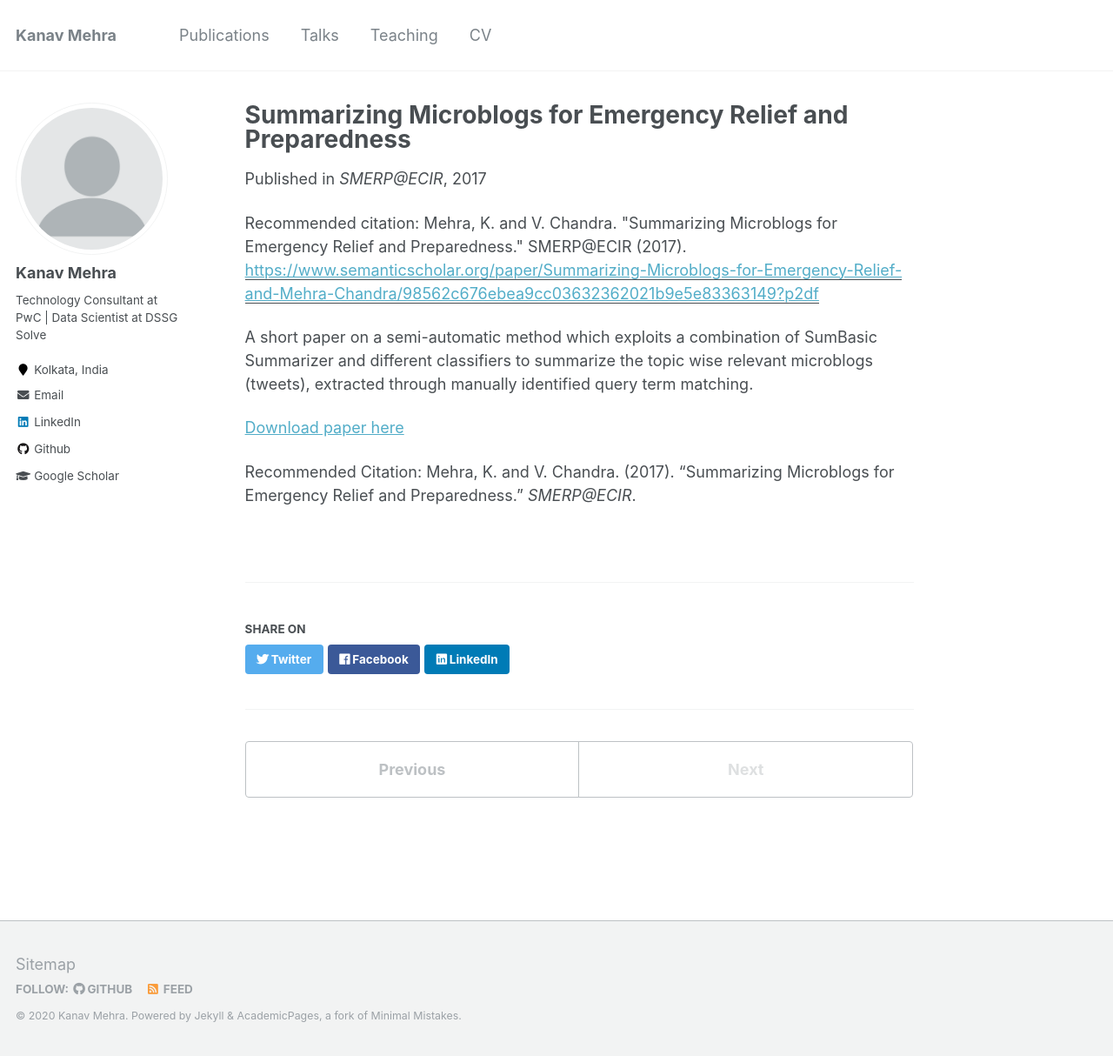
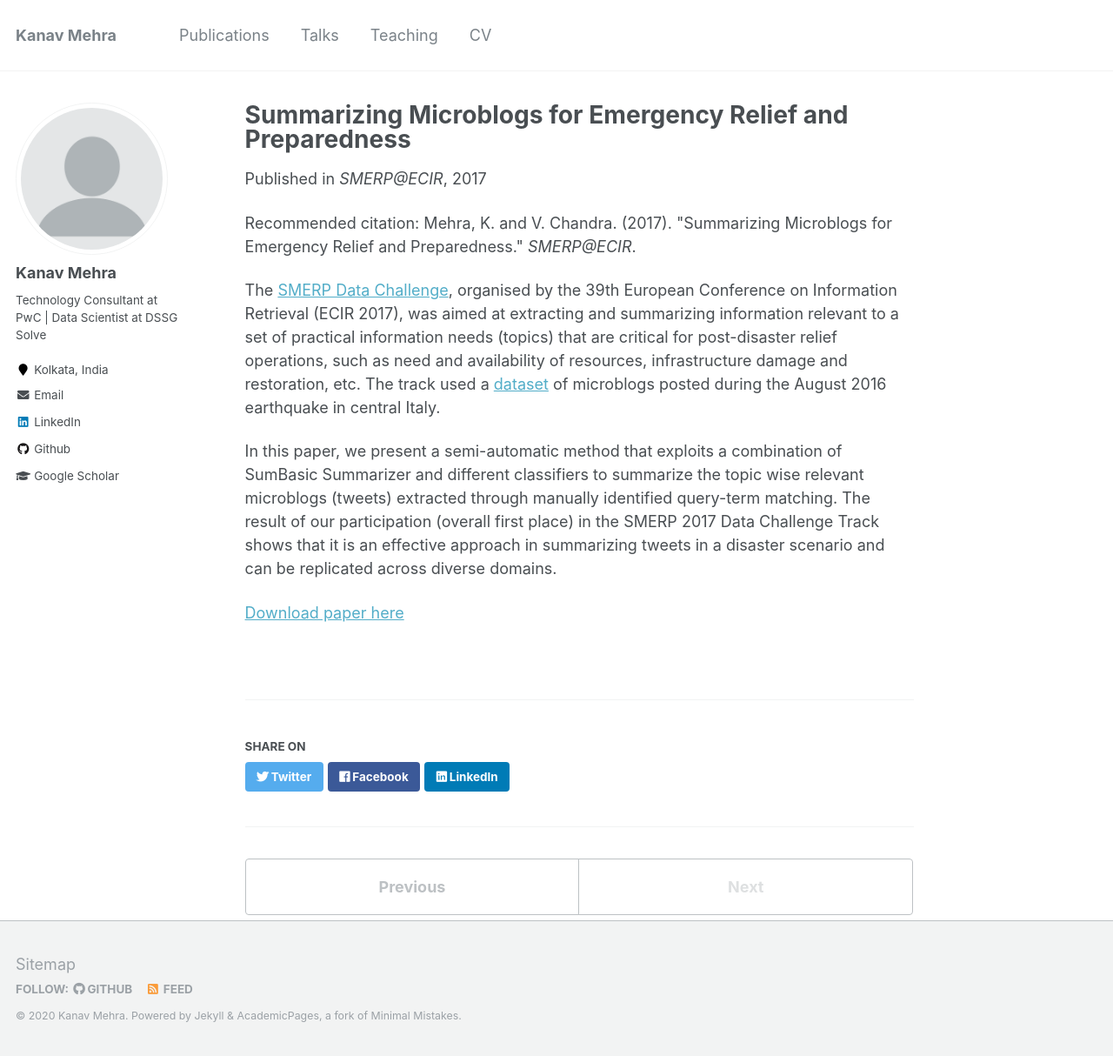
Before and after one commit to kanav-mehra/kanav-mehra.github.io, a Jekyll site: the page built from _publications/SMERP-2017.md, in a window 1280 px wide and 1214 px high. Shown: the whole window at 87% size. Built offline with Jekyll 4.4.1, drawn with Linux system fonts in a browser that asks for light colours.

Commit message:
Added SMERP paper

```diff
--- a/_publications/SMERP-2017.md
+++ b/_publications/SMERP-2017.md
@@ -5,11 +5,10 @@ permalink: /publication/SMERP-2017
 excerpt: 'A short paper on a semi-automatic method which exploits a combination of SumBasic Summarizer and different classifiers to summarize the topic wise relevant microblogs (tweets), extracted through manually identified query term matching.'
 date: 2017-04-01
 venue: 'SMERP@ECIR'
-paperurl: 'https://www.semanticscholar.org/paper/Summarizing-Microblogs-for-Emergency-Relief-and-Mehra-Chandra/98562c676ebea9cc03632362021b9e5e83363149?p2df'
-citation: 'Mehra, K. and V. Chandra. "Summarizing Microblogs for Emergency Relief and Preparedness." SMERP@ECIR (2017).'
+citation: 'Mehra, K. and V. Chandra. (2017). "Summarizing Microblogs for Emergency Relief and Preparedness." <i>SMERP@ECIR</i>.'
 ---
-A short paper on a semi-automatic method which exploits a combination of SumBasic Summarizer and different classifiers to summarize the topic wise relevant microblogs (tweets), extracted through manually identified query term matching.
+The [SMERP Data Challenge](https://www.computing.dcu.ie/~dganguly/smerp2017/), organised by the 39th European Conference on Information Retrieval (ECIR 2017), was aimed at extracting and summarizing information relevant to a set of practical information needs (topics) that are critical for post-disaster relief operations, such as need and availability of resources, infrastructure damage and restoration, etc. The track used a [dataset](https://zenodo.org/record/3336563#.X5cDE4gzZPZ) of microblogs posted during the August 2016 earthquake in central Italy.
+
+In this paper, we present a semi-automatic method that exploits a combination of SumBasic Summarizer and different classifiers to summarize the topic wise relevant microblogs (tweets) extracted through manually identified query-term matching. The result of our participation (overall first place) in the SMERP 2017 Data Challenge Track shows that it is an effective approach in summarizing tweets in a disaster scenario and can be replicated across diverse domains.
 
 [Download paper here](http://academicpages.github.io/files/paper1.pdf)
-
-Recommended Citation: Mehra, K. and V. Chandra. (2017). "Summarizing Microblogs for Emergency Relief and Preparedness." <i>SMERP@ECIR</i>.
```
